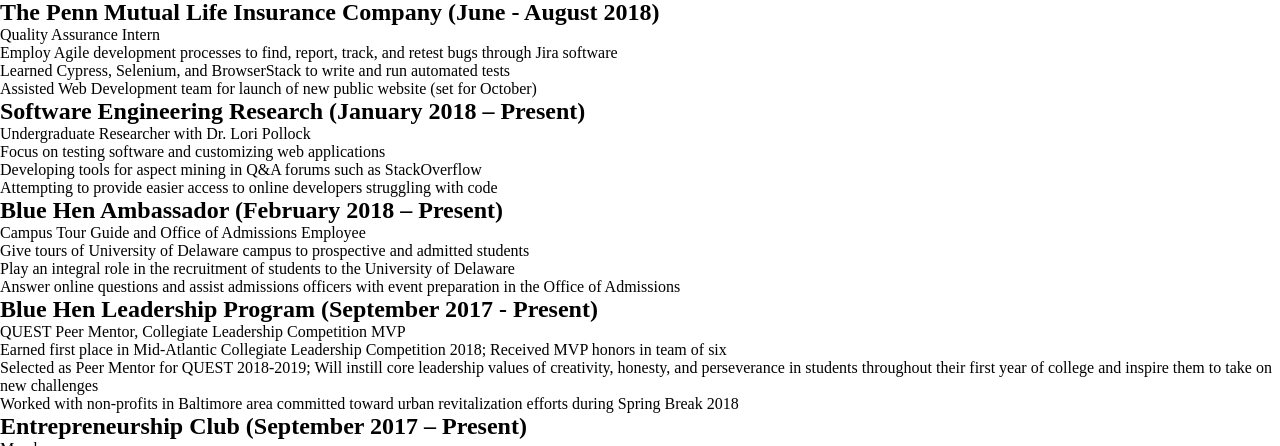
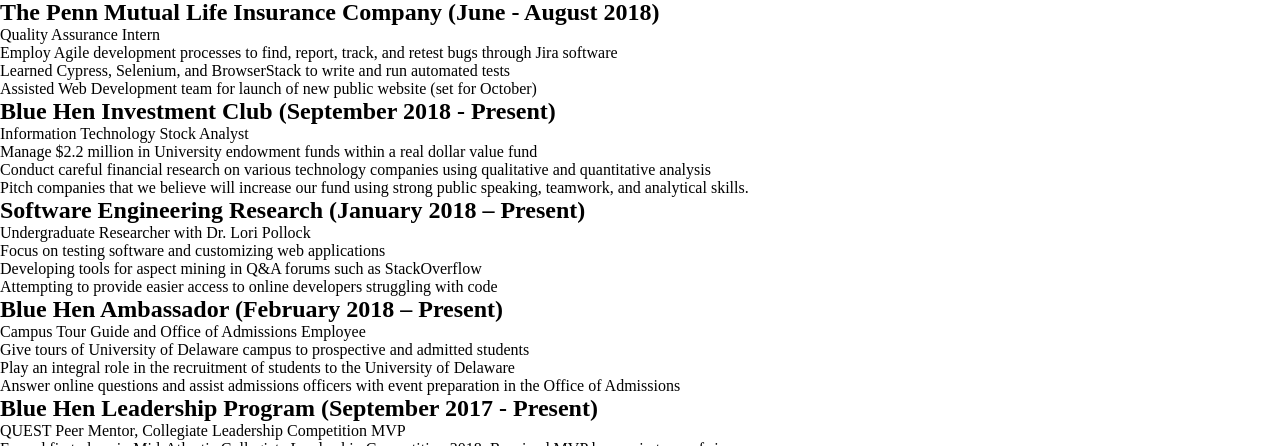
Before and after one commit to crnishant/Personal-Website, a plain HTML site: page index.html in a window 1280 px wide. Shown: the part 654-1100 px from the top of the page. Drawn offline with Linux system fonts and the light colour scheme; a web font is replaced by a local one.

Commit message:
Update index.html

```diff
--- a/index.html
+++ b/index.html
@@ -65,6 +65,14 @@
 				<li>Assisted Web Development team for launch of new public website (set for October)</li>
 			</ul>
 
+			<h2><span id = "bhic">Blue Hen Investment Club</span> (September 2018 - Present)</h2>
+			<ul>
+				<li>Information Technology Stock Analyst</li>
+				<li>Manage <span class = "key">$2.2 million</span> in University endowment funds within a <span class = "key">real dollar value fund</span></li>
+				<li>Conduct careful financial research on various technology companies using <span class = "key">qualitative and quantitative analysis</span></li>
+				<li>Pitch companies that we believe will <span class = "key">increase our fund</span> using strong <span class = "key">public speaking, teamwork, and analytical </span> skills.</li>
+			</ul>
+
 			<h2>Software Engineering Research (January 2018 – Present)</h2>
 			<ul>
 				<li>Undergraduate Researcher with Dr. Lori Pollock</li>
```
